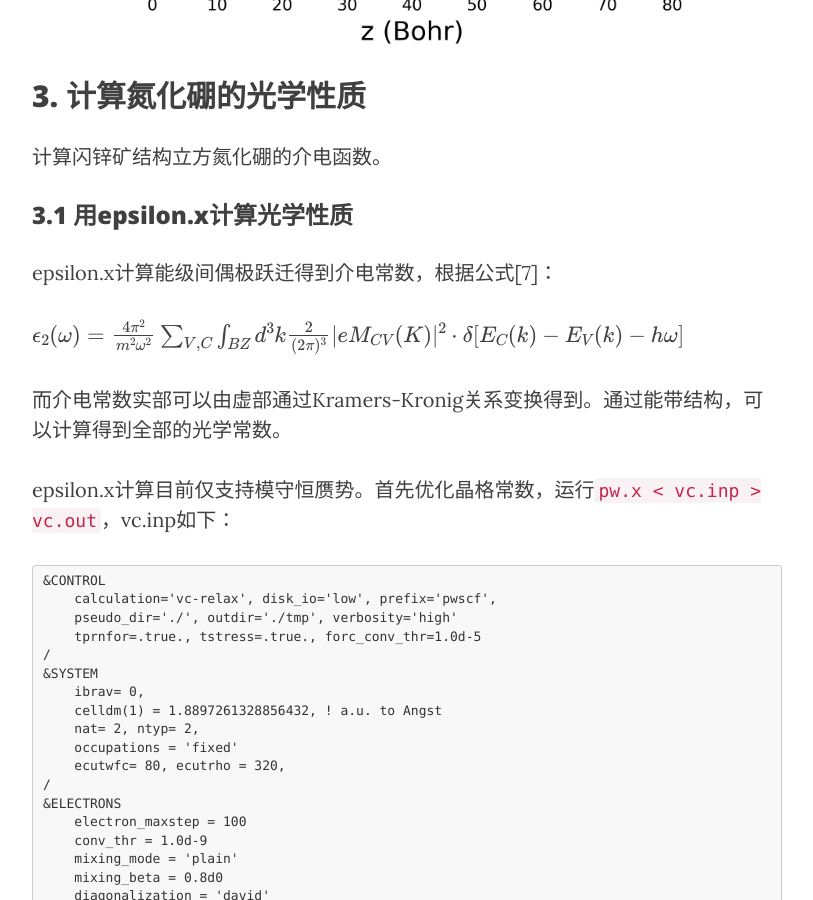
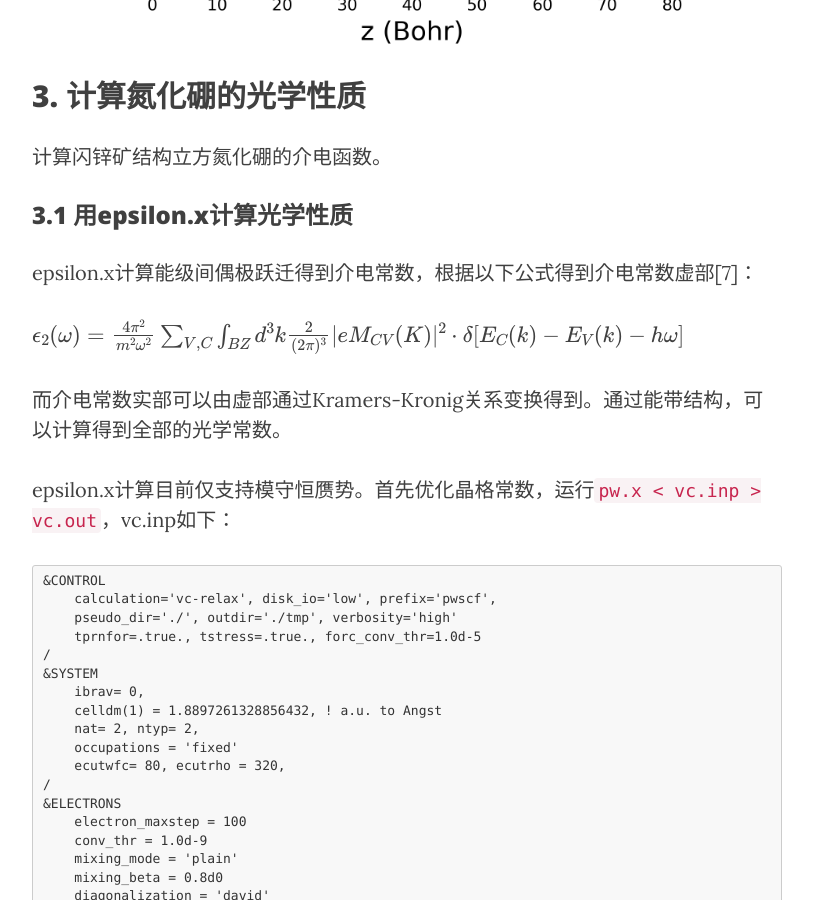
Before and after one commit to yyyu200/DFTbook, a Jekyll site: the page built from _posts/2019-04-01-HandsOn.md, in a window 1280 px wide and 900 px high, scrolled down 19284 px. Shown: the whole window, without its empty margins (233-1046 px from the left). Built offline with Jekyll 4.4.1, drawn with Linux system fonts in a browser that asks for light colours; nearby versions of some CDN libraries; formulas are drawn with MathJax 3; comment, search, counter and statistics services are not loaded.

Commit message:
modify at20190728-18:36:59-aliyun

```diff
--- a/_posts/2019-04-01-HandsOn.md
+++ b/_posts/2019-04-01-HandsOn.md
@@ -648,7 +648,7 @@ $$0.7044-0.9296+[0.52914-(-0.007)]=0.311Ry=4.321eV$$.
 计算闪锌矿结构立方氮化硼的介电函数。
 
 ### 3.1 用epsilon.x计算光学性质
-epsilon.x计算能级间偶极跃迁得到介电常数，根据公式[7]：
+epsilon.x计算能级间偶极跃迁得到介电常数，根据以下公式得到介电常数虚部[7]：
 
 $\epsilon_2 (\omega)= \frac{4 \pi ^2} {m^2\omega^2} \sum_{V,C} {\int_{BZ} {d^3 k  \frac {2}{(2\pi)^{3}}  \lvert eM_{CV}(K) \rvert ^2 \cdot \delta[E_{C}(k)-E_{V}(k)-h\omega]}}$
 
```
